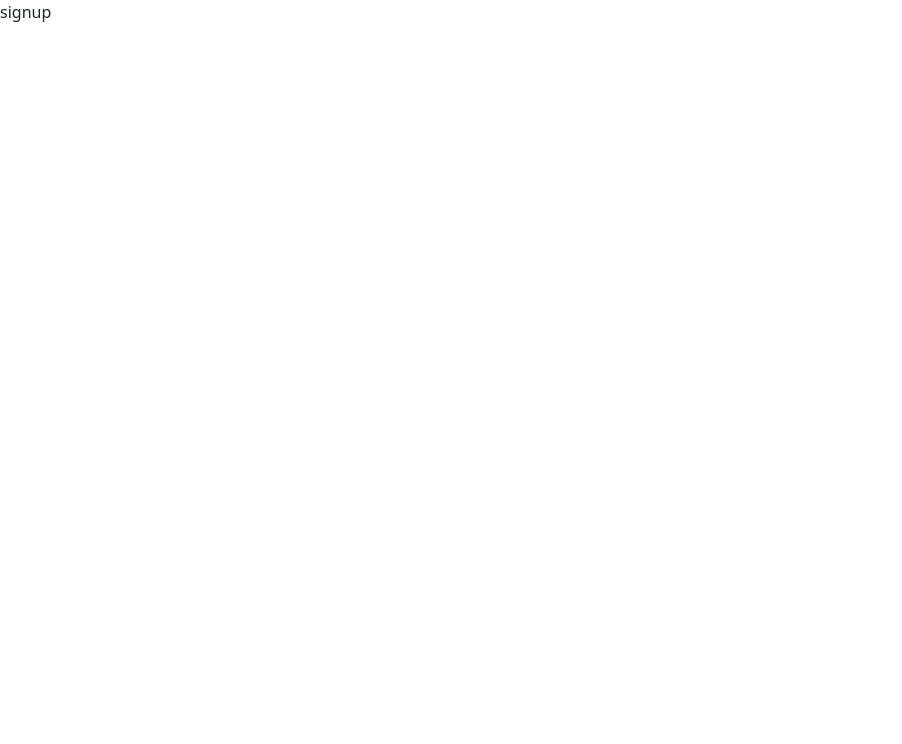
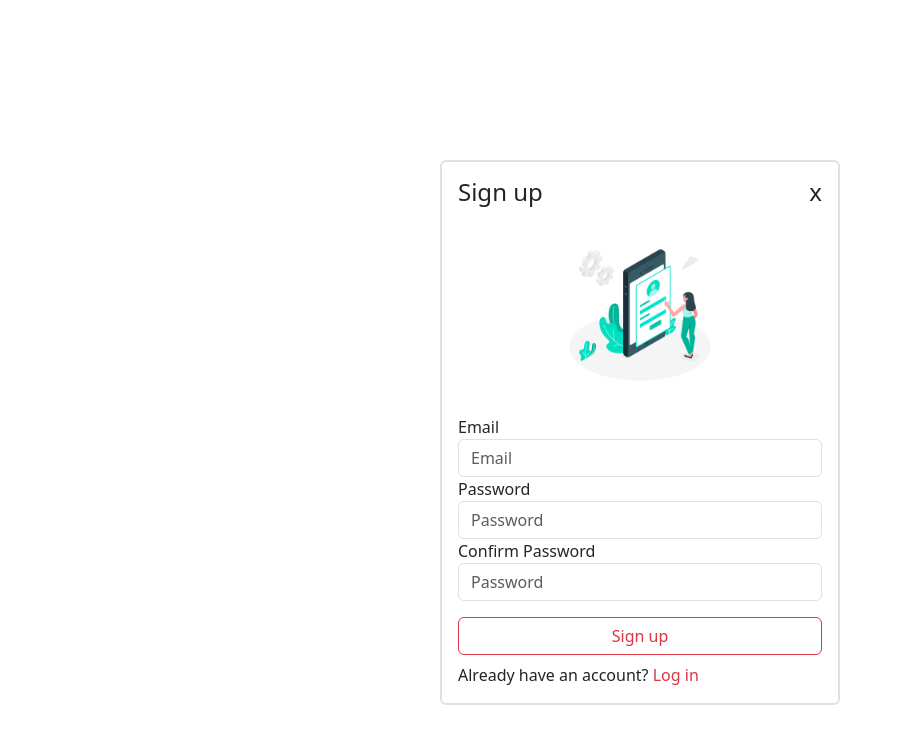
Before and after one commit to prem-y/YumHub, a React (Create React App) app in the folder frontend/: page /signup in a window 1280 px wide. Shown: the top 744 px of the page, without its empty margins (0-902 px from the left). Built offline with nearby package versions, Linux system fonts and the light colour scheme.

Commit message:
login and signup page created

```diff
--- a/frontend/src/App.js
+++ b/frontend/src/App.js
@@ -1,8 +1,8 @@
 import React from "react"
 import {BrowserRouter,Routes,Route} from "react-router-dom"
 import Home from "./components/Home"
-import Login from "./components/Login";
-import Signup from "./components/Signup";
+import Login from "./components/Login"
+import Signup from "./components/Signup"
 function App() {
   return (
     <>
--- a/frontend/src/components/Login.js
+++ b/frontend/src/components/Login.js
@@ -4,14 +4,14 @@ const Login = () => {
   return (
     <div>
         <div className='d-flex justify-content-center' style={{position:"relative",top:"10em"}}>
-          <div className='border border-3 p-3' style={{width:"25em"}} >
+          <div className='border border-2 rounded p-3 ' style={{width:"25em"}} >
             <form >
             <div className='d-flex justify-content-between h4'>
             <span>Login</span>
             <span><Link to={"/"} className='text-decoration-none text-dark'>x</Link></span>
             </div>
             <div className='text-center'>
-            <img src="./assets/email.png" alt="" height={"200em"} style={{}}/>
+            <img src="./assets/forlogin.jpg" alt="" height={"200em"} style={{}}/>
             </div>
             <div>
               <label htmlFor="email">Email</label>
@@ -23,7 +23,7 @@ const Login = () => {
             className='form-control'/>
             </div>
             <button className='form-control mt-3 btn btn-outline-danger '>Log in</button>
-            <div className='mt-2'>Don't have an account? create one <Link to={"/signup"}>Sign up</Link></div>
+            <div className='mt-2'>Don't have an account? create one <Link to={"/signup"}className='text-decoration-none text-danger'>Sign up</Link></div>
             </form>
           </div>
         </div>
--- a/frontend/src/components/Signup.js
+++ b/frontend/src/components/Signup.js
@@ -1,10 +1,38 @@
 import React from 'react'
-
+import {Link} from "react-router-dom"
 const SignUp = () => {
   return (
-    <div>
-      signup
-    </div>
+    <>
+      <div className='d-flex justify-content-center' style={{position:"relative",top:"10em"}}>
+          <div className='border border-2 rounded p-3' style={{width:"25em"}} >
+            <form >
+            <div className='d-flex justify-content-between h4'>
+            <span>Sign up</span>
+            <span><Link to={"/"} className='text-decoration-none text-dark'>x</Link></span>
+            </div>
+            <div className='text-center'>
+            <img src="./assets/forsignup.jpg" alt="" height={"200em"} style={{}}/>
+            </div>
+            <div>
+              <label htmlFor="email">Email</label>
+            <input type="email" placeholder='Email' className='form-control' />
+            </div>
+            <div>
+              <label htmlFor="password">Password</label>
+            <input type="password" placeholder='Password'
+            className='form-control'/>
+            </div>
+            <div>
+              <label htmlFor="password">Confirm Password</label>
+            <input type="password" placeholder='Password'
+            className='form-control'/>
+            </div>
+            <button className='form-control mt-3 btn btn-outline-danger '>Sign up</button>
+            <div className='mt-2'>Already have an account? <Link to={"/login"}className='text-decoration-none text-danger'>Log in</Link></div>
+            </form>
+          </div>
+        </div>
+    </>
   )
 }
 
```
Also changed, not shown: frontend/public/assets/forlogin.jpg (added), frontend/public/assets/forsignup.jpg (added).
